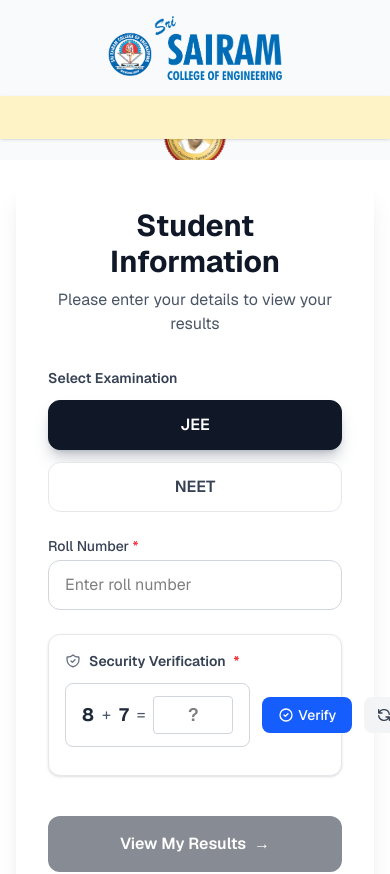
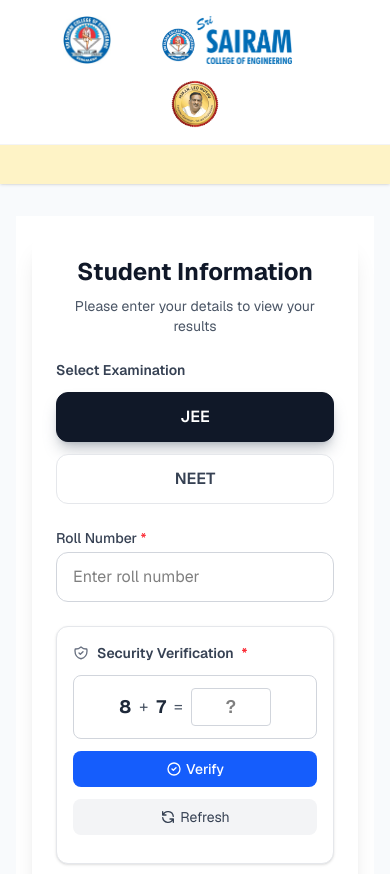
Before and after one commit to SaranSrini03/portal, a Next.js app: page / in a window 390 px wide. Shown: the top 874 px of the page. Built offline with nearby package versions, Linux system fonts and the light colour scheme.

Commit message:
added few changes

```diff
--- a/app/components/HeaderLogos.tsx
+++ b/app/components/HeaderLogos.tsx
@@ -2,29 +2,29 @@
 
 export const HeaderLogos = () => {
   return (
-    <header className="fixed top-0 left-0 w-full bg-transparent ">
-      <div className="max-w-4xl mx-auto px-6 py-4 flex flex-wrap items-center justify-center gap-6 ">
-        {/* <Image
+    <header className="w-full bg-white/95 backdrop-blur-sm border-b border-gray-100">
+      <div className="max-w-5xl mx-auto px-4 sm:px-6 py-4 flex flex-wrap items-center justify-center gap-4 sm:gap-6">
+        <Image
           src="/circlelogo.jpg"
           alt="Sri Sairam emblem"
-          width={80}
-          height={80}
-          className="h-16 w-16 object-contain"
+          width={72}
+          height={72}
+          className="h-12 w-12 sm:h-16 sm:w-16 object-contain"
           priority
-        /> */}
+        />
         <Image
           src="/sairamlogo.png"
           alt="Sri Sairam College logo"
           width={200}
           height={80}
-          className="h-16 object-contain"
+          className="h-12 sm:h-16 object-contain"
         />
         <Image
           src="/Chairman-Logo.png"
           alt="Chairman logo"
-          width={120}
+          width={150}
           height={80}
-          className="h-16 object-contain"
+          className="h-12 sm:h-16 object-contain"
         />
       </div>
     </header>
--- a/app/components/MathCaptcha.tsx
+++ b/app/components/MathCaptcha.tsx
@@ -75,7 +75,7 @@
         <span className="text-red-500">*</span>
       </label>
 
-      <div className="flex items-center gap-3 mb-3">
+      <div className="flex flex-col sm:flex-row items-stretch sm:items-center gap-3 mb-3">
         <div className="flex-1 flex items-center justify-center gap-2 bg-white px-4 py-3 rounded-lg border border-gray-300">
           <span className="text-lg font-bold text-gray-800">{num1}</span>
           <span className="text-gray-600">+</span>
@@ -94,7 +94,7 @@
           type="button"
           onClick={handleVerify}
           disabled={isValid}
-          className="px-4 py-2 text-sm bg-blue-600 hover:bg-blue-700 text-white rounded-lg transition-colors duration-200 flex items-center gap-1 font-medium disabled:opacity-50 disabled:cursor-not-allowed disabled:bg-green-600 disabled:hover:bg-green-600"
+          className="px-4 py-2 text-sm bg-blue-600 hover:bg-blue-700 text-white rounded-lg transition-colors duration-200 flex items-center justify-center gap-1 font-medium disabled:opacity-50 disabled:cursor-not-allowed disabled:bg-green-600 disabled:hover:bg-green-600 w-full sm:w-auto"
           title="Verify answer"
         >
           {isValid ? (
@@ -116,7 +116,7 @@
         <button
           type="button"
           onClick={generateNewCaptcha}
-          className="px-3 py-2 text-sm bg-gray-100 hover:bg-gray-200 text-gray-700 rounded-lg transition-colors duration-200 flex items-center gap-1"
+          className="px-3 py-2 text-sm bg-gray-100 hover:bg-gray-200 text-gray-700 rounded-lg transition-colors duration-200 flex items-center justify-center gap-1 w-full sm:w-auto"
           title="Refresh captcha"
         >
           <svg className="w-4 h-4" fill="none" stroke="currentColor" viewBox="0 0 24 24">
--- a/app/page.tsx
+++ b/app/page.tsx
@@ -44,25 +44,27 @@
 
   return (
     <div className="flex min-h-screen flex-col bg-slate-50 font-sans">
-      <HeaderLogos />
-      <div className="fixed top-24 left-0 w-full bg-amber-100 text-amber-900 shadow-sm z-20">
-        <Marquee className="py-2 text-sm font-semibold tracking-wide" scrollamount={15}>
-          Results are out! Please proceed to the portal to view your scores.
-        </Marquee>
+      <div className="sticky top-0 z-30 w-full shadow-sm">
+        <HeaderLogos />
+        <div className="bg-amber-100 text-amber-900 px-4 sm:px-10">
+          <Marquee className="py-2 text-xs sm:text-sm font-semibold tracking-wide" scrollamount={15}>
+            Results are out! Please proceed to the portal to view your scores.
+          </Marquee>
+        </div>
       </div>
 
-      <div className="flex-1 w-full pt-40 pb-10">
-        <PageContainer>
-          <div className="relative z-10 max-w-2xl mx-auto">
-            <div className="bg-white/80 backdrop-blur-lg rounded-2xl shadow-xl p-8 sm:p-10">
-              <div className="text-center mb-8">
-                <h1 className="text-3xl font-bold text-gray-900 mb-2">Student Information</h1>
-                <p className="text-gray-600">Please enter your details to view your results</p>
+      <main className="flex-1 w-full px-4 sm:px-6 lg:px-8 py-8 sm:py-12">
+        <PageContainer className="bg-transparent p-0 sm:p-4 shadow-none">
+          <div className="relative z-10 max-w-2xl w-full mx-auto">
+            <div className="bg-white rounded-2xl shadow-xl p-6 sm:p-10">
+              <div className="text-center mb-6 sm:mb-8">
+                <h1 className="text-2xl sm:text-3xl font-bold text-gray-900 mb-2">Student Information</h1>
+                <p className="text-gray-600 text-sm sm:text-base">Please enter your details to view your results</p>
               </div>
 
               <form onSubmit={handleSubmit} className="space-y-6">
                 <div>
-                  <p className="text-sm font-semibold text-gray-700 mb-3">Select Examination</p>
+                  <p className="text-sm font-semibold text-gray-700 mb-3 text-left">Select Examination</p>
                   <div className="grid grid-cols-1 sm:grid-cols-2 gap-3">
                     {(["jee", "neet"] as ExamType[]).map((type) => {
                       const isActive = examType === type;
@@ -97,7 +99,7 @@
 
                 <MathCaptcha onVerify={setIsCaptchaValid} />
 
-                <div className="pt-4">
+                <div className="pt-2 sm:pt-4">
                   <button
                     type="submit"
                     disabled={isLoading || !isCaptchaValid}
@@ -110,12 +112,12 @@
               </form>
             </div>
 
-            <div className="mt-10 text-gray-400 text-sm text-center">
+            <div className="mt-6 sm:mt-10 text-gray-400 text-sm text-center">
               @ Sri Sairam College of Engineering
             </div>
           </div>
         </PageContainer>
-      </div>
+      </main>
     </div>
   );
 }
```
